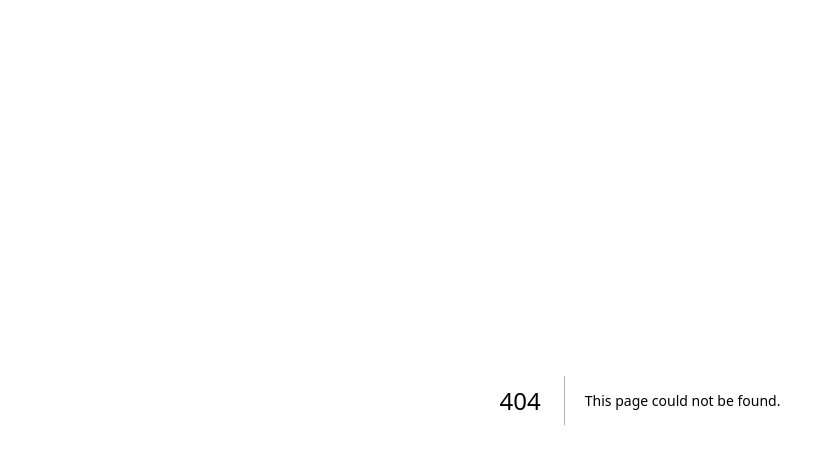
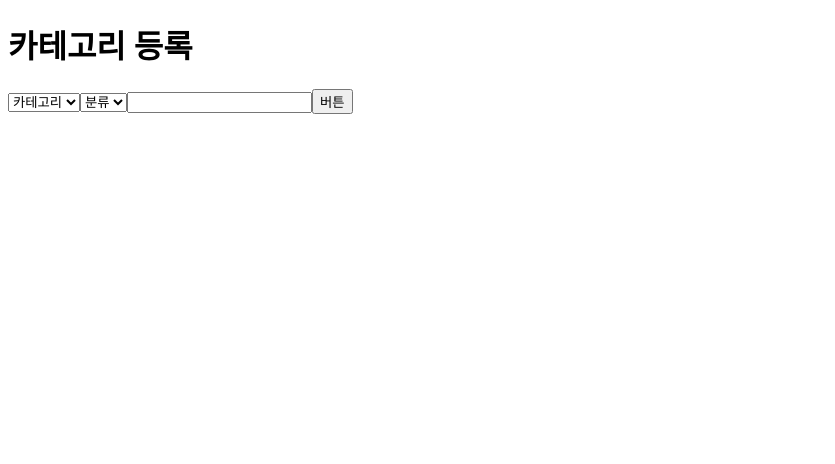
Before and after one commit to rmsoft-insu/nextboard, a Next.js app: page /category/register in a window 1280 px wide. Before the commit this address had no page. Shown: the top 464 px of the page, without its empty margins (0-835 px from the left). Built offline with nearby package versions, Linux system fonts and the light colour scheme.

Commit message:
select option 초기화

```diff
--- /dev/null
+++ b/pages/category/register.tsx
@@ -0,0 +1,74 @@
+import { useEffect, useRef, useState } from "react";
+import { useForm } from "react-hook-form";
+
+const categoryList = [
+  { idx: 1, category: "영화", code: "movie" },
+  { idx: 2, category: "도서", code: "book" },
+];
+
+const movieKind = [
+  { idx: 1, kind: "액션" },
+  { idx: 2, kind: "로맨스" },
+  { idx: 3, kind: "드라마" },
+  { idx: 4, kind: "공포" },
+];
+
+const bookKind = [
+  { idx: 1, kind: "소설" },
+  { idx: 2, kind: "과학" },
+  { idx: 3, kind: "기술/공학" },
+];
+
+const Register = () => {
+  const selectRef = useRef();
+  const { register, handleSubmit } = useForm();
+  const [category, setCategory] = useState(null);
+  const [kindList, setKindList] = useState([]);
+
+  const submitClick = (data) => {
+    console.log(data);
+  };
+
+  const categoryChange = (event) => {
+    console.log(event.target.value);
+    setCategory(() => event.target.value);
+  };
+
+  useEffect(() => {
+    if (selectRef) {
+      const { current } = selectRef as any;
+      current.value = "";
+    }
+
+    category === "" && setKindList(() => []);
+    category === "movie" && setKindList(() => movieKind);
+    category === "book" && setKindList(() => bookKind);
+  }, [category]);
+
+  return (
+    <div>
+      <h1>카테고리 등록</h1>
+
+      <form onSubmit={handleSubmit(submitClick)}>
+        <select onChange={categoryChange}>
+          <option value="">카테고리</option>
+          {categoryList.map((item) => (
+            <option key={item.idx} value={item.code}>
+              {item.category}
+            </option>
+          ))}
+        </select>
+        <select ref={selectRef}>
+          <option value="">분류</option>
+          {kindList.map((item) => (
+            <option key={item.idx}>{item.kind}</option>
+          ))}
+        </select>
+        <input type="text" />
+        <button>버튼</button>
+      </form>
+    </div>
+  );
+};
+
+export default Register;
```
Also changed, not shown: pages/category/index.tsx (+8 -0 lines).
